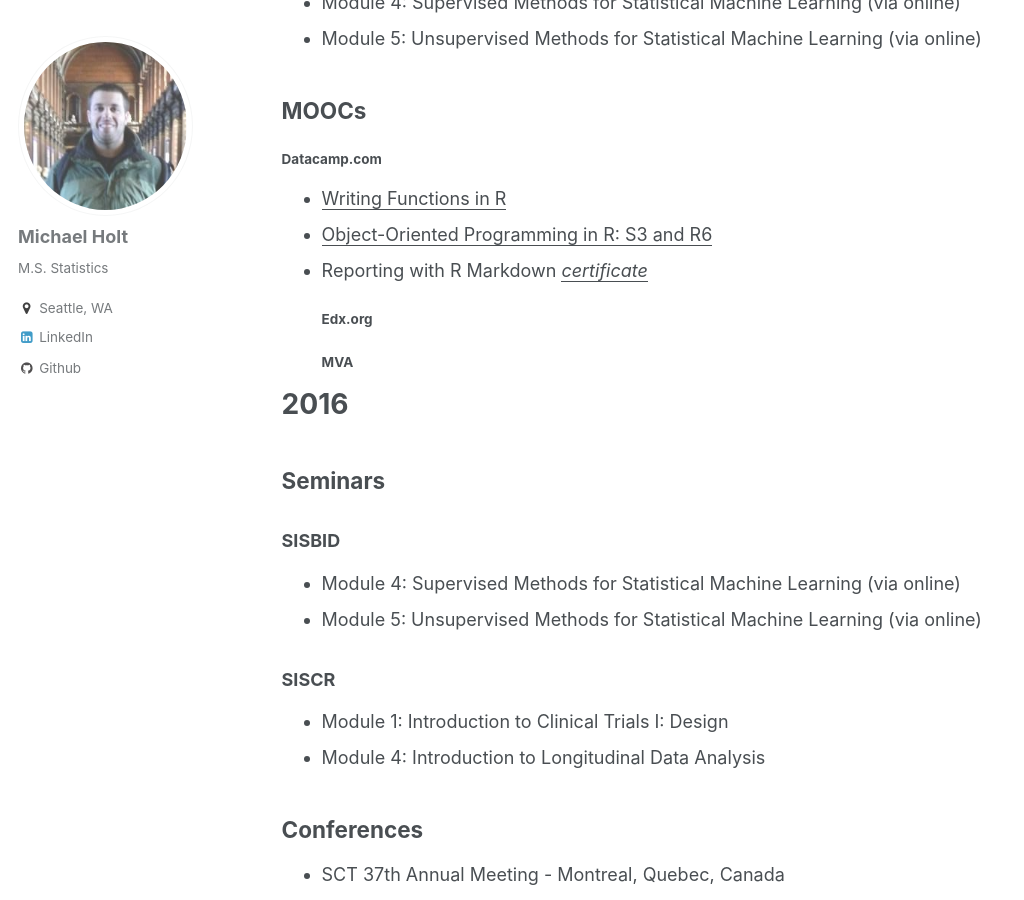
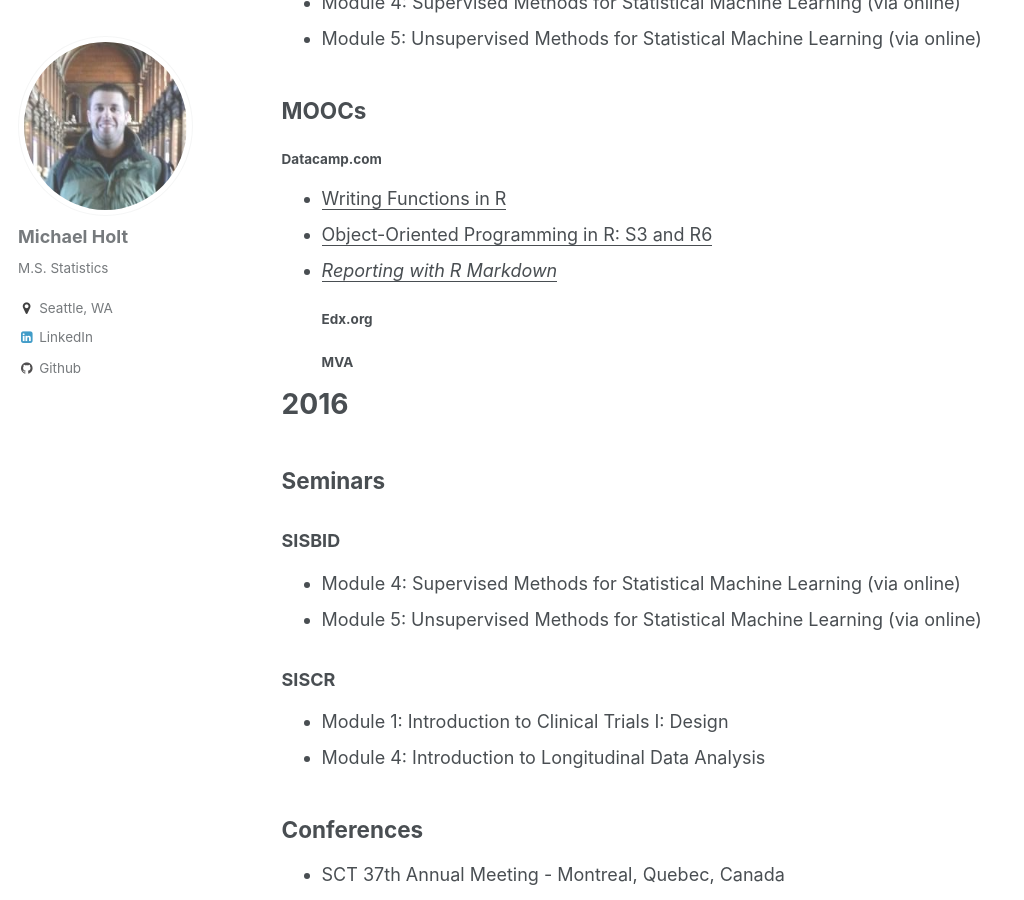
Before and after one commit to Mlam1221/mjholt02.github.io, a Jekyll site: the page built from _pages/pd.md, in a window 1280 px wide and 900 px high, scrolled down 884 px. Shown: the whole window, without its empty margins (0-1024 px from the left). Built offline with Jekyll 4.4.1, drawn with Linux system fonts in a browser that asks for light colours; our own code applies the rules of GitHub Pages for plain Markdown files.

Commit message:
added certification links

```diff
--- a/_pages/pd.md
+++ b/_pages/pd.md
@@ -35,9 +35,9 @@ side of things.
 
 ## MOOCs
 #### Datacamp.com
-- [<u>Writing Functions in R</u>](https://mjholt02.github.io/images/certifications/dc_Rfunctions.pdf)
-- [<u>Object-Oriented Programming in R: S3 and R6</u>](https://mjholt02.github.io/images/certifications/dc_Roop.pdf)
-- Reporting with R Markdown [<u><i>certificate</i></u>](https://mjholt02.github.io/images/certifications/dc_rmarkdown.pdf)
+* [<u>Writing Functions in R</u>](https://mjholt02.github.io/images/certifications/dc_Rfunctions.pdf)
+* [<u>Object-Oriented Programming in R: S3 and R6</u>](https://mjholt02.github.io/images/certifications/dc_Roop.pdf)
+* [<u><i>Reporting with R Markdown</i></u>](https://mjholt02.github.io/images/certifications/dc_rmarkdown.pdf)
 #### Edx.org
 #### MVA
 
```
